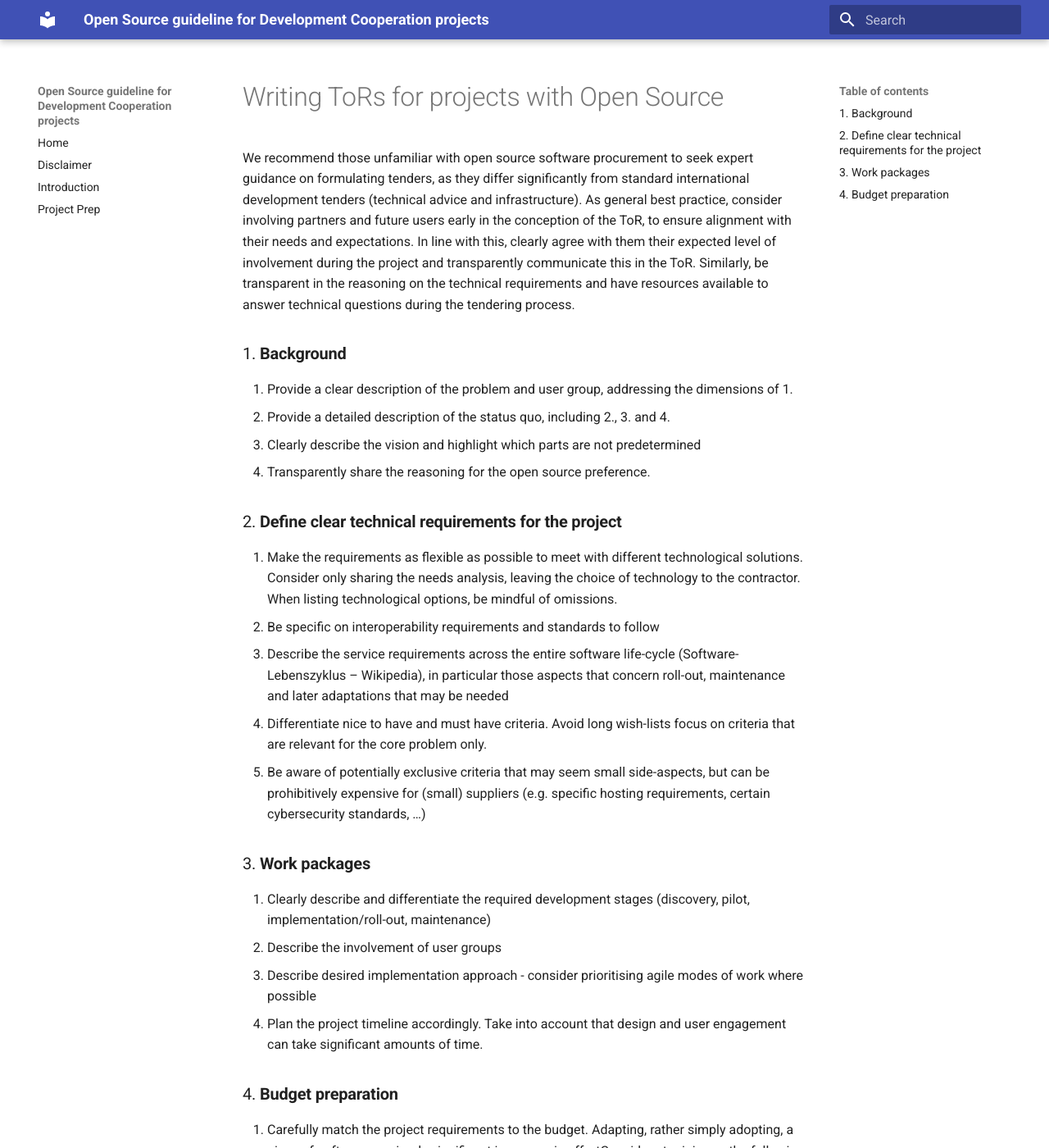
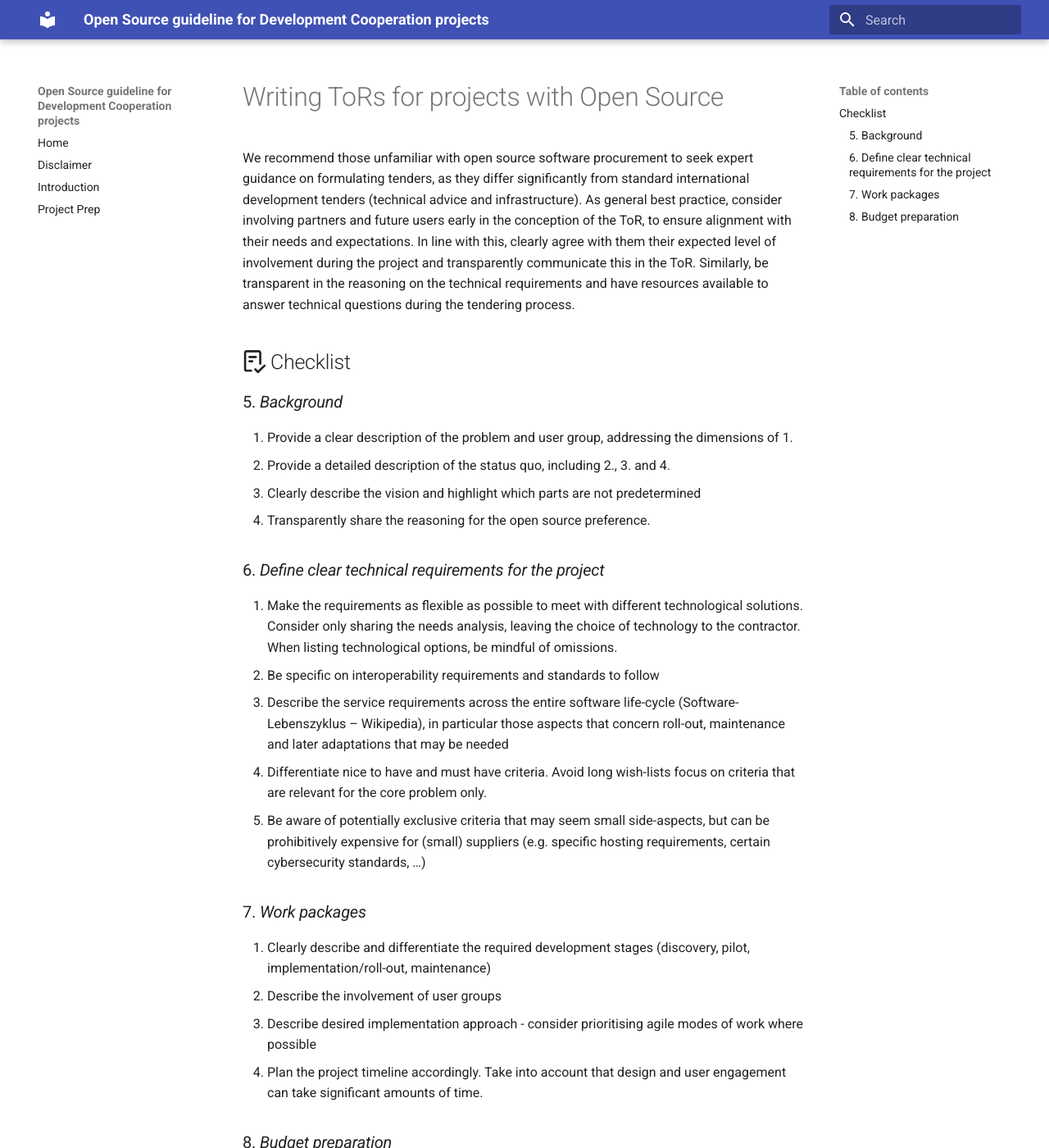
Before and after one commit to GFA-DIU/OpenSource4Impact, an MkDocs documentation site: the page built from docs/ToR_checklist.md, in a window 1280 px wide and 1400 px high. Shown: the whole window at 82% size. Built offline with MkDocs 1.6.1 and Material for MkDocs 9.7.7, drawn with Linux system fonts in a browser that asks for light colours.

Commit message:
Renaming and formatting the Checklists.

```diff
--- a/docs/ToR_checklist.md
+++ b/docs/ToR_checklist.md
@@ -2,27 +2,29 @@
 
 We recommend those unfamiliar with open source software procurement to seek expert guidance on formulating tenders, as they differ significantly from standard international development tenders (technical advice and infrastructure). As general best practice, consider involving partners and future users early in the conception of the ToR, to ensure alignment with their needs and expectations. In line with this, clearly agree with them their expected level of involvement during the project and transparently communicate this in the ToR. Similarly, be transparent in the reasoning on the technical requirements and have resources available to answer technical questions during the tendering process.
 
-### 1. **Background**
+## :octicons-checklist-16: Checklist
+
+### 5. *Background*
 1. Provide a clear description of the problem and user group, addressing the dimensions of 1.
 1. Provide a detailed description of the status quo, including 2., 3. and 4.
 1. Clearly describe the vision and highlight which parts are not predetermined
 1. Transparently share the reasoning for the open source preference.
 
 
-### 2. **Define clear technical requirements for the project**
+### 6. *Define clear technical requirements for the project*
 1. Make the requirements as flexible as possible to meet with different technological solutions. Consider only sharing the needs analysis, leaving the choice of technology to the contractor. When listing technological options, be mindful of omissions.
 1. Be specific on interoperability requirements and standards to follow
 1. Describe the service requirements across the entire software life-cycle (Software-Lebenszyklus – Wikipedia), in particular those aspects that concern roll-out, maintenance and later adaptations that may be needed
 1. Differentiate nice to have and must have criteria. Avoid long wish-lists focus on criteria that are relevant for the core problem only.
 1. Be aware of potentially exclusive criteria that may seem small side-aspects, but can be prohibitively expensive for (small) suppliers (e.g. specific hosting requirements, certain cybersecurity standards, …)
 
-### 3. **Work packages**
+### 7. *Work packages*
 1. Clearly describe and differentiate the required development stages (discovery, pilot, implementation/roll-out, maintenance)
 1. Describe the involvement of user groups
 1. Describe desired implementation approach - consider prioritising agile modes of work where possible
 1. Plan the project timeline accordingly. Take into account that design and user engagement can take significant amounts of time.
 
-### 4. **Budget preparation**
+### 8. *Budget preparation*
 1. Carefully match the project requirements to the budget. Adapting, rather simply adopting, a piece of software can imply significant increases in effortConsider at minimum the following aspects for human capacity: analysis/requirements engineering, design, programming, user engagement and testing, domain expertise
 1. Consider costs for training and change management
 1. The less clear the choice of technology, the more flexibility is also required in the budget. If no solution has been identified, budget for decision making process. If instead the choice is clear, draw on a standard framework for software budgets.
```
Also changed, not shown: docs/IT_sel_checklist.md (added, +34 -0 lines), docs/pre_project.md (deleted, +0 -68 lines).
